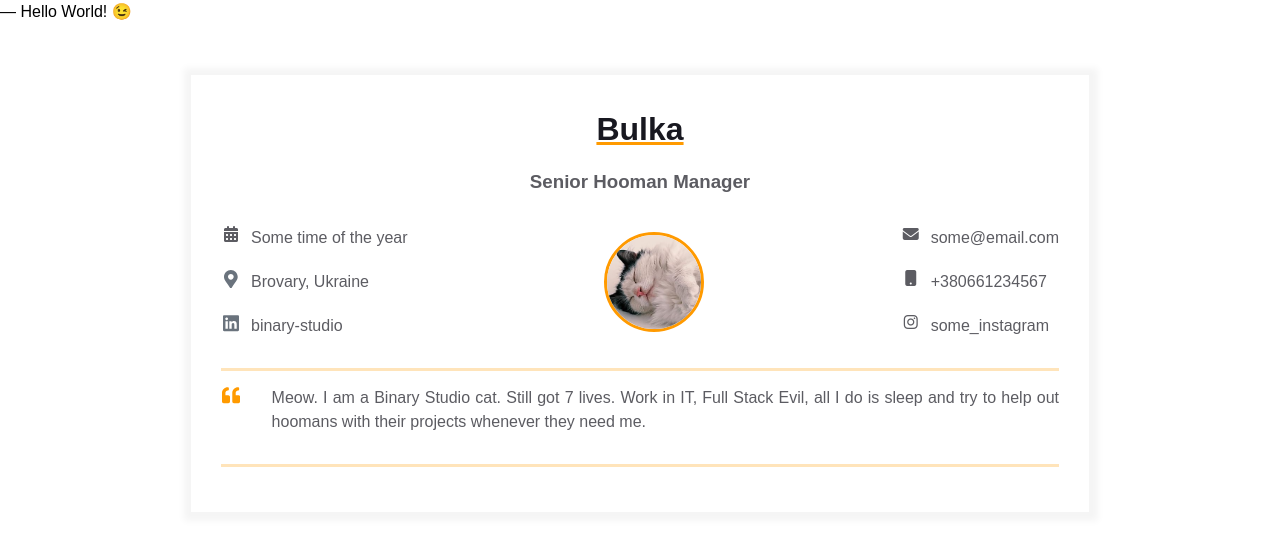
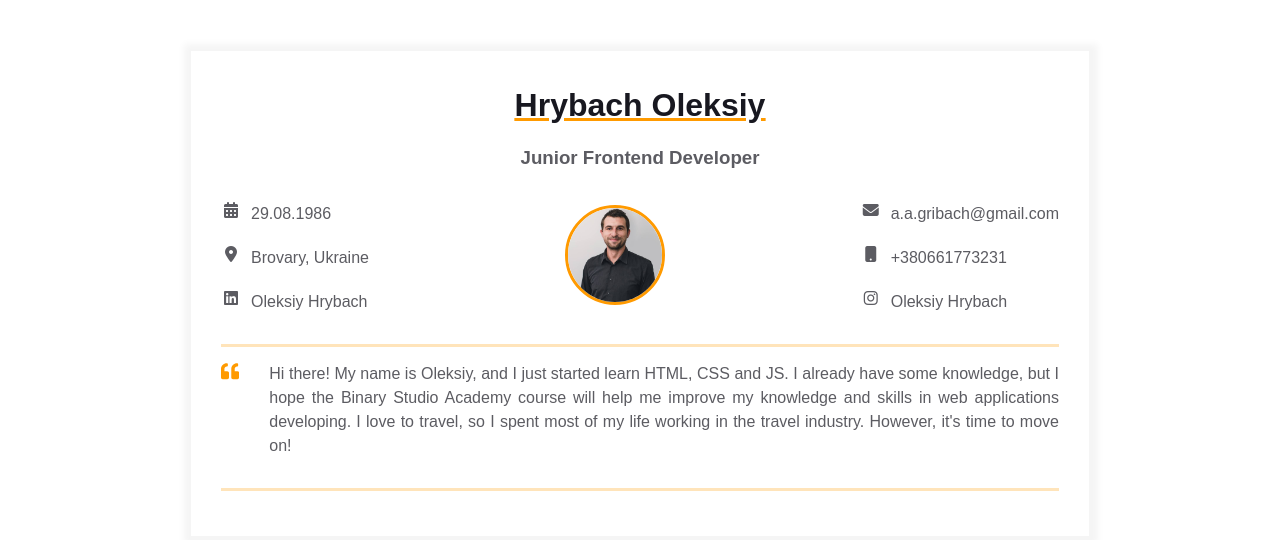
Before and after one commit to hrybach-oleksiy/homepage, a plain HTML site: page index.html in a window 1280 px wide. Drawn offline with Linux system fonts and the light colour scheme.

Commit message:
update contacts and intro by personal information

```diff
--- a/index.html
+++ b/index.html
@@ -8,64 +8,61 @@
 	<script src="https://kit.fontawesome.com/52a34c610f.js" crossorigin="anonymous"></script>
 </head>
 <body>
-― Hello World! &#x1F609;
 <main>
 	<div class="resume">
 		<div class="container">
 			<div class="resume__block">
-				<h1 class="contact-info__header">Bulka</h1>
-				<h3 class="contact-info__sub-header">Senior Hooman Manager</h3>
+				<h1 class="contact-info__header" title="Just look at my CV))">
+					<a href="https://docs.google.com/document/d/1jDZ4MwQamqzf6-JkrIwaott-rxYOeA_UuK_jtuFaM8g/edit?usp=sharing" target="_blank">Hrybach Oleksiy</a>
+				</h1>
+				<h3 class="contact-info__sub-header">Junior Frontend Developer</h3>
 				<div class="contact_info_container fh">
 					<div class="contact-info__block">
-						<a href="" rel="author" class="contact-info__item">
+						<a href="https://playback.fm/famous-birthday/august-29" rel="author" class="contact-info__item" target="_blank">
 							<div class="contact-info__item-icon-wrapper">
 								<i class="fa-solid fa-calendar-days"></i>
 							</div>
-							<span>Some time of the year</span>
+							<span>29.08.1986</span>
 						</a>
-						<a href="" rel="author" class="contact-info__item">
+						<a href="https://goo.gl/maps/G55MiDuJLBHbHxid7" rel="author" class="contact-info__item" target="_blank">
 							<div class="contact-info__item-icon-wrapper">
-								<svg class="contact-info__item-icon" xmlns="http://www.w3.org/2000/svg" viewBox="0 0 384 512">
-									<path
-											d="M172.268 501.67C26.97 291.031 0 269.413 0 192 0 85.961 85.961 0 192 0s192 85.961 192 192c0 77.413-26.97 99.031-172.268 309.67-9.535 13.774-29.93 13.773-39.464 0zM192 272c44.183 0 80-35.817 80-80s-35.817-80-80-80-80 35.817-80 80 35.817 80 80 80z">
-									</path>
-								</svg>
+								<i class="fa-solid fa-location-dot"></i>
 							</div>
 							<span>Brovary, Ukraine</span>
 						</a>
-						<a href="https://ua.linkedin.com/company/binary-studio_241166" rel="author" class="contact-info__item">
+						<a href="https://www.linkedin.com/in/oleksiy-hrybach" rel="author" class="contact-info__item" target="_blank">
 							<div class="contact-info__item-icon-wrapper">
-								<svg class="contact-info__item-icon" xmlns="http://www.w3.org/2000/svg" viewBox="0 0 448 512">
-									<path
-											d="M416 32H31.9C14.3 32 0 46.5 0 64.3v383.4C0 465.5 14.3 480 31.9 480H416c17.6 0 32-14.5 32-32.3V64.3c0-17.8-14.4-32.3-32-32.3zM135.4 416H69V202.2h66.5V416zm-33.2-243c-21.3 0-38.5-17.3-38.5-38.5S80.9 96 102.2 96c21.2 0 38.5 17.3 38.5 38.5 0 21.3-17.2 38.5-38.5 38.5zm282.1 243h-66.4V312c0-24.8-.5-56.7-34.5-56.7-34.6 0-39.9 27-39.9 54.9V416h-66.4V202.2h63.7v29.2h.9c8.9-16.8 30.6-34.5 62.9-34.5 67.2 0 79.7 44.3 79.7 101.9V416z">
-									</path>
-								</svg>
+								<i class="fa-brands fa-linkedin"></i>
 							</div>
-							<span>binary-studio</span>
+							<span>Oleksiy Hrybach</span>
 						</a>
 					</div>
 					<div class="contact-info__block contact-info__block--center">
-						<img class="contact-info__avatar" src="assets/bulka_avatar.png" alt="Avatar">
+						<a href="assets/avatar.jpg" target="_blank">
+							<img class="contact-info__avatar" src="assets/avatar.jpg" alt="Avatar">
+						</a>
 					</div>
 					<div class="contact-info__block">
-						<a href="" rel="author" class="contact-info__item">
+						<address>
+							<a href="mailto:a.a.gribach@gmail.com" rel="author" class="contact-info__item">
 							<div class="contact-info__item-icon-wrapper">
 								<i class="fa-solid fa-envelope"></i>
 							</div>
-							<span>some@email.com</span>
+							<span>a.a.gribach@gmail.com</span>
 						</a>
-						<a href="" rel="author" class="contact-info__item">
+							<a href="tel:+380661773231" rel="author" class="contact-info__item">
 								<div class="contact-info__item-icon-wrapper">
 									<i class="fa-solid fa-mobile-button"></i>
 								</div>
-							<span>+380661234567</span>
+								<span>+380661773231</span>
 							</a>
-						<a href="" rel="author" class="contact-info__item">
+							<a href="https://www.instagram.com/alexey_gribach/" rel="author" class="contact-info__item" target="_blank">
 								<div class="contact-info__item-icon-wrapper">
 									<i class="fa-brands fa-instagram"></i>
 								</div>
-							<span>some_instagram</span>
+								<span>Oleksiy Hrybach</span>
 							</a>
+						</address>
 					</div>
 				</div>
 			</div>
@@ -80,10 +77,7 @@
 							</path>
 						</svg>
 					</div>
-					<p class="intro_text">Meow.
-						I am a Binary Studio cat. Still got 7 lives. Work in IT, Full Stack Evil,
-						all I do is sleep and try to help out hoomans with their projects whenever
-						they need me.
+					<p class="intro_text">Hi there! My name is Oleksiy, and I just started learn HTML, CSS and JS. I already have some knowledge, but I hope the Binary Studio Academy course will help me improve my knowledge and skills in web applications developing. I love to travel, so I spent most of my life working in the travel industry. However, it's time to move on!
 					</p>
 				</div>
 			</div>
--- a/styles.css
+++ b/styles.css
@@ -80,6 +80,11 @@ body {
     text-decoration-line: underline;
 }
 
+.contact-info__header a {
+    color: inherit;
+    text-decoration-color: inherit;
+}
+
 .contact-info__sub-header {
     color: var(--secondary-text-color);
     margin-bottom: 30px;
@@ -129,6 +134,10 @@ body {
     object-fit: cover;
     border: 3px solid;
     border-color: var(--text-decoration-color);
+}
+
+address {
+    font-style: inherit;
 }
 
 .intro {
```
Also changed, not shown: assets/avatar.jpg (added). Lines whose indentation alone changed are shown as unchanged.
